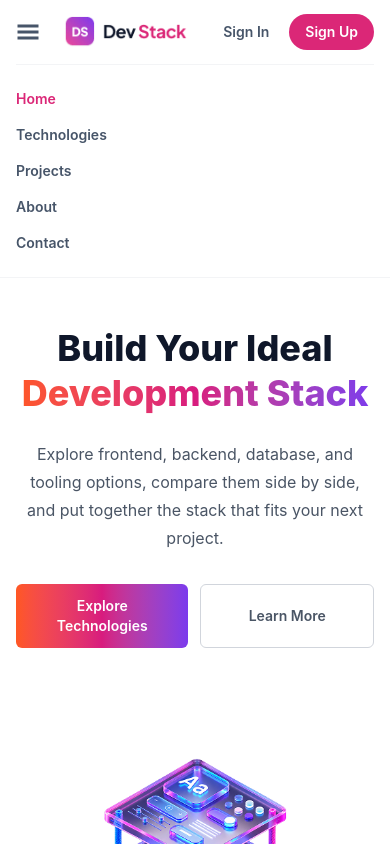
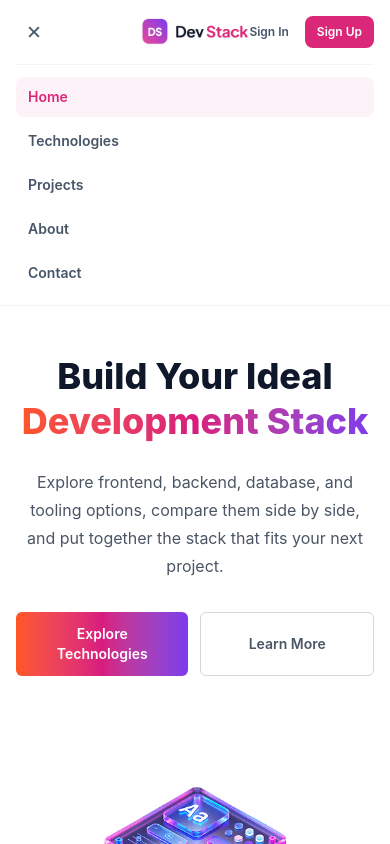
Before and after one commit to mostafizur131/rahman-devStack, a React (Vite) app: page / in a window 390 px wide. Both pictures are taken after a click on the button "Open menu". Shown: the top 844 px of the page. Built offline with nearby package versions, Linux system fonts and the light colour scheme.

Commit message:
fixed issue with navbar

```diff
--- a/src/components/NavBar.tsx
+++ b/src/components/NavBar.tsx
@@ -1,28 +1,45 @@
 import { useState } from "react";
 import { GiHamburgerMenu } from "react-icons/gi";
+import { IoClose } from "react-icons/io5";
 import logo from "../assets/logo-text.png";
 
 const NavBar = () => {
   const [isMenuOpen, setIsMenuOpen] = useState(false);
 
+  const closeMenu = () => {
+    setIsMenuOpen(false);
+  };
+
   return (
     <nav className="sticky top-0 z-50 border-b border-gray-100 bg-white">
-      <div className="container mx-auto px-4">
-        {/* Main Navbar */}
-        <div className="flex h-16 items-center justify-between">
+      <div className="container mx-auto px-4 sm:px-6 lg:px-8">
+        {/* ================= DESKTOP / MOBILE HEADER ================= */}
+        <div className="relative flex h-16 items-center justify-between">
           {/* Mobile Hamburger */}
           <button
+            type="button"
             onClick={() => setIsMenuOpen(!isMenuOpen)}
-            className="text-2xl text-[#475569] md:hidden"
+            className="flex h-9 w-9 items-center justify-center rounded-lg text-xl text-[#475569] transition-colors hover:bg-gray-50 hover:text-[#DB2777] md:hidden"
+            aria-label={isMenuOpen ? "Close menu" : "Open menu"}
+            aria-expanded={isMenuOpen}
           >
-            <GiHamburgerMenu />
+            {isMenuOpen ? <IoClose /> : <GiHamburgerMenu />}
           </button>
 
-          <a href="/" className="flex items-center">
-            <img src={logo} alt="Dev Stack" className="h-8" />
+          {/* Brand */}
+          <a
+            href="/"
+            className="absolute left-1/2 flex -translate-x-1/2 items-center md:static md:translate-x-0"
+          >
+            <img
+              src={logo}
+              alt="Dev Stack"
+              className="h-7 w-auto object-contain sm:h-8 md:h-9"
+            />
           </a>
 
-          <ul className="hidden items-center space-x-6 md:flex">
+          {/* Desktop Navigation */}
+          <ul className="hidden items-center space-x-6 md:flex md:absolute md:left-1/2 md:-translate-x-1/2">
             <li>
               <a
                 href="/"
@@ -69,24 +86,33 @@ const NavBar = () => {
             </li>
           </ul>
 
-          <div className="flex items-center space-x-2">
-            <button className="rounded-full px-3 py-2 text-sm font-semibold text-[#475569] hover:text-[#DB2777]">
+          {/* Authentication Buttons */}
+          <div className="ml-auto flex items-center gap-1.5 sm:gap-2">
+            <button
+              type="button"
+              className="px-2.5 py-2 text-xs font-semibold text-[#475569] transition-colors hover:text-[#DB2777] sm:px-3 sm:text-sm"
+            >
               Sign In
             </button>
 
-            <button className="rounded-full bg-[#DB2777] px-4 py-2 text-sm font-semibold text-white hover:bg-[#BE185D]">
+            <button
+              type="button"
+              className="rounded-lg bg-[#DB2777] px-3 py-2 text-xs font-semibold text-white transition-colors hover:bg-[#BE185D] sm:rounded-full sm:px-4 sm:text-sm"
+            >
               Sign Up
             </button>
           </div>
         </div>
 
-        {/* Mobile Menu */}
+        {/* ================= MOBILE MENU ================= */}
         {isMenuOpen && (
-          <ul className="border-t border-gray-100 py-4 md:hidden">
+          <div className="border-t border-gray-100 py-3 md:hidden">
+            <ul className="space-y-1">
               <li>
                 <a
                   href="/"
-                className="block py-2 text-sm font-semibold text-[#DB2777]"
+                  onClick={closeMenu}
+                  className="block rounded-lg bg-pink-50 px-3 py-2.5 text-sm font-semibold text-[#DB2777]"
                 >
                   Home
                 </a>
@@ -95,7 +121,8 @@ const NavBar = () => {
               <li>
                 <a
                   href="/technologies"
-                className="block py-2 text-sm font-semibold text-[#475569] hover:text-[#DB2777]"
+                  onClick={closeMenu}
+                  className="block rounded-lg px-3 py-2.5 text-sm font-semibold text-[#475569] transition-colors hover:bg-gray-50 hover:text-[#DB2777]"
                 >
                   Technologies
                 </a>
@@ -104,7 +131,8 @@ const NavBar = () => {
               <li>
                 <a
                   href="/projects"
-                className="block py-2 text-sm font-semibold text-[#475569] hover:text-[#DB2777]"
+                  onClick={closeMenu}
+                  className="block rounded-lg px-3 py-2.5 text-sm font-semibold text-[#475569] transition-colors hover:bg-gray-50 hover:text-[#DB2777]"
                 >
                   Projects
                 </a>
@@ -113,7 +141,8 @@ const NavBar = () => {
               <li>
                 <a
                   href="/about"
-                className="block py-2 text-sm font-semibold text-[#475569] hover:text-[#DB2777]"
+                  onClick={closeMenu}
+                  className="block rounded-lg px-3 py-2.5 text-sm font-semibold text-[#475569] transition-colors hover:bg-gray-50 hover:text-[#DB2777]"
                 >
                   About
                 </a>
@@ -122,12 +151,14 @@ const NavBar = () => {
               <li>
                 <a
                   href="/contact"
-                className="block py-2 text-sm font-semibold text-[#475569] hover:text-[#DB2777]"
+                  onClick={closeMenu}
+                  className="block rounded-lg px-3 py-2.5 text-sm font-semibold text-[#475569] transition-colors hover:bg-gray-50 hover:text-[#DB2777]"
                 >
                   Contact
                 </a>
               </li>
             </ul>
+          </div>
         )}
       </div>
     </nav>
```
Lines whose indentation alone changed are shown as unchanged.
